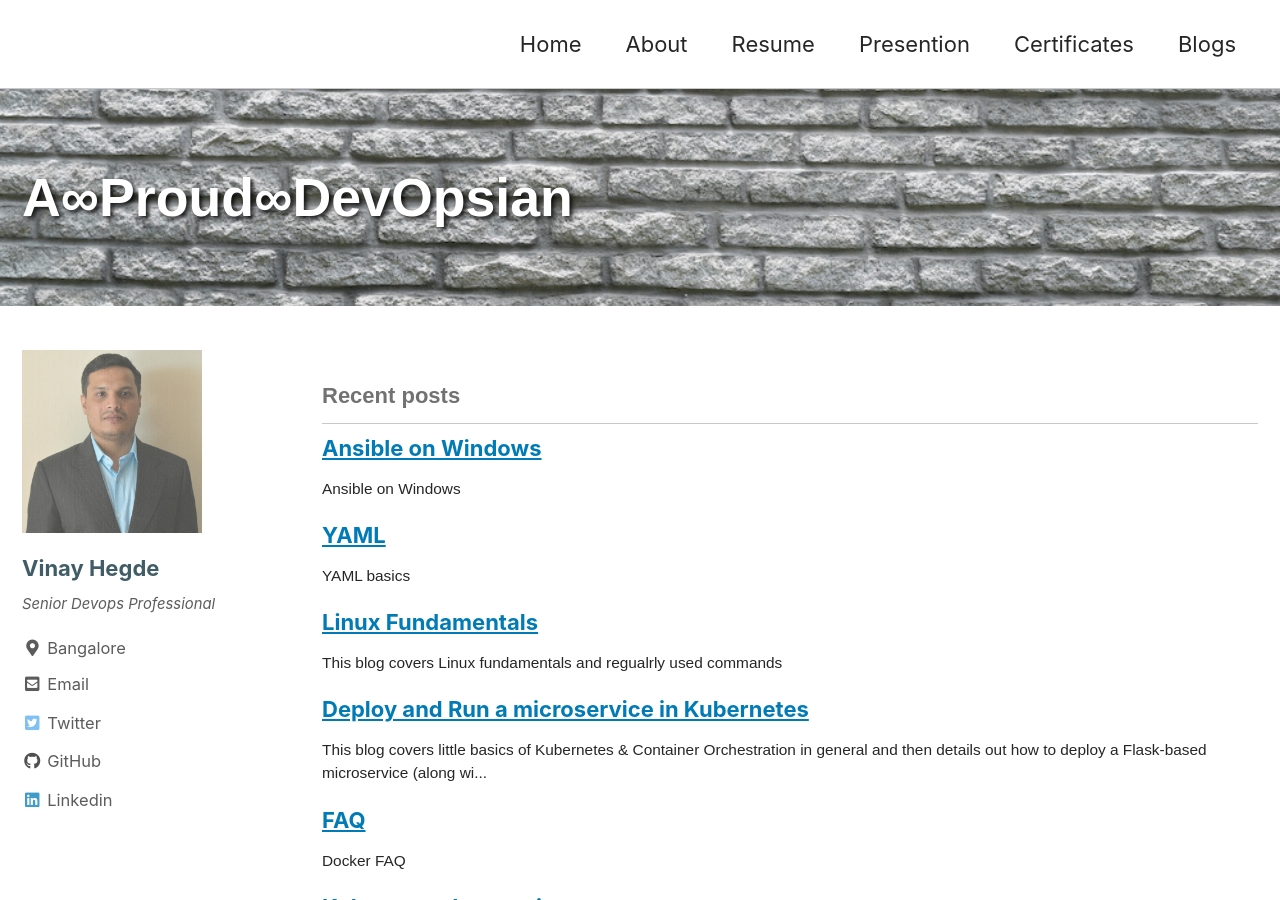
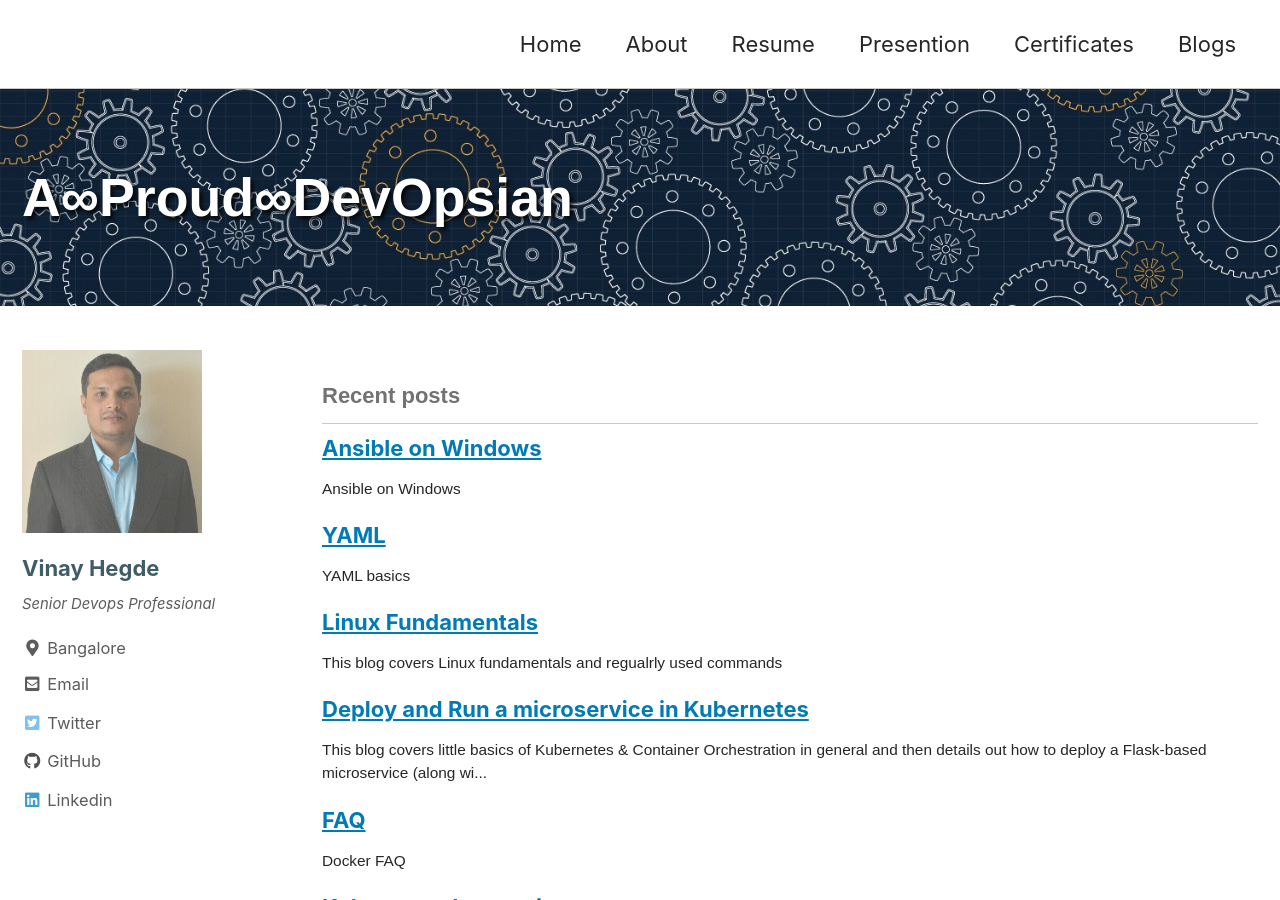
Before and after one commit to vinaydhegde/vinaydhegde.github.io, a Jekyll site: the page built from index.html, in a window 1280 px wide and 900 px high. Built offline with Jekyll 4.4.1, drawn with Linux system fonts in a browser that asks for light colours; cached includes are drawn as plain includes; nearby versions of some CDN libraries; the list of posts is cut into pages by our own code.

Commit message:
Update index.html

```diff
--- a/index.html
+++ b/index.html
@@ -3,7 +3,7 @@ layout: home
 author_profile: true
 title: "A∞Proud∞DevOpsian"
 header:
-    og_image: /assets/images/wall3.jpg
-    overlay_image: /assets/images/wall3.jpg
+    og_image: /assets/images/devops-image.jpg
+    overlay_image: /assets/images/devops-image.jpg
 classes: wide
 ---
```
